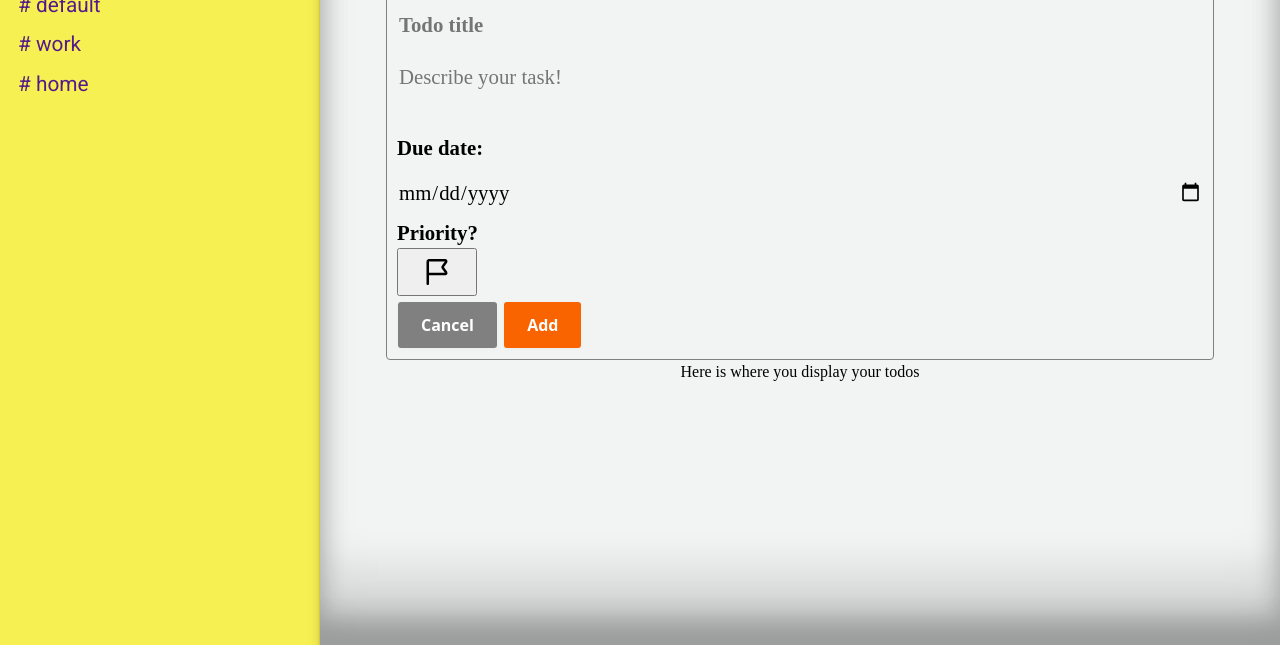
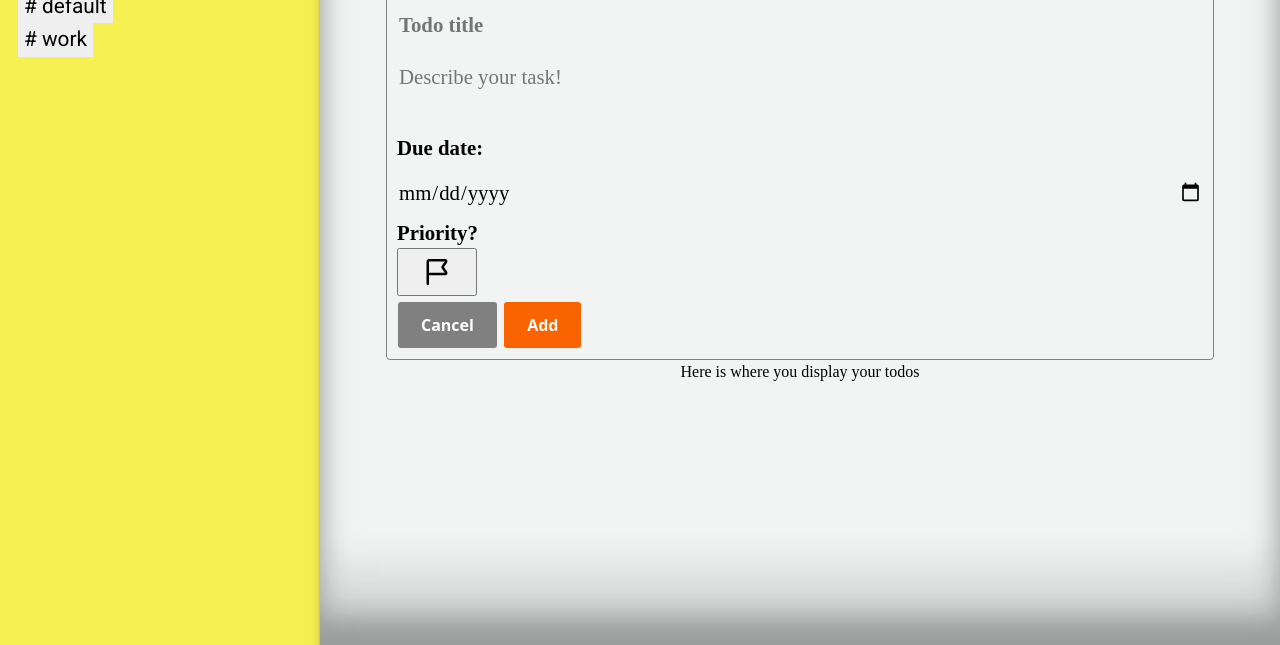
Before and after one commit to MrDomoArigato98/todo, a website built with webpack: page src/template.html in a window 1280 px wide. Shown: the part 155-800 px from the top of the page. Built offline with nearby package versions, Linux system fonts and the light colour scheme; a web font is replaced by a local one.

Commit message:
Populates project from list of project objects

```diff
--- /dev/null
+++ b/projects.js
@@ -0,0 +1,16 @@
+class Project {
+    constructor(name) {
+        this.name = name;
+        this.todos = [];
+
+    }
+    addTodo(todo) {
+        this.todos.push(todo)
+    }
+
+    deleteTodo(todo) {
+        this.todos.splice(this.todos.indexOf(todo), 1)
+    }
+}
+
+export { Project }
--- a/src/displayInput.js
+++ b/src/displayInput.js
@@ -1,3 +1,5 @@
+import { Todo } from "../todo";
+
 const addTodo = (function () {
     const addTodoDiv = document.getElementById("add-todo");
     const todoButtons = addTodoDiv.querySelectorAll("button")
@@ -8,6 +10,7 @@ const addTodo = (function () {
         const description = document.getElementById("description").value;
         const dueDate = document.getElementById("due-date").value;
         const prioButton = document.getElementById("priority-btn");
+
         let priority;
         if (isPriority(prioButton)) {
             priority = "Priority!"
@@ -15,6 +18,7 @@ const addTodo = (function () {
             priority = 'Not that important'
         }
         console.log(title, description, dueDate, priority)
+        createTodo(title, description, dueDate, priority)
     }
 
     const resetInput = () => {
@@ -31,6 +35,10 @@ const addTodo = (function () {
         }
     }
 
+    const createTodo = (title, description, dueDate, priority) => {
+        const todo = new Todo(title, description, dueDate, priority)
+        console.log(todo)
+    }
     todoButtons.forEach(button => {
         button.addEventListener("click", function () {
             if (button.id == 'priority-btn') {
--- a/src/index.js
+++ b/src/index.js
@@ -2,69 +2,46 @@ import "./reset.css";
 import "./style.css";
 import gitImg from "./assets/git.png"
 import { format } from "date-fns"
+import { Todo } from "../todo";
 import { addTodo } from "./displayInput";
+import { Project } from "../projects";
 
 const date = new Date();
 const stPattysDay = new Date('2020/03/17');
 
-class Todo {
-    constructor(title, description, dueDate, priority) {
-        this.title = title;
-        this.description = description;
-        this.dueDate = dueDate;
-        this.priority = priority;
+const displayNavigation = (function (){
+    const defaultProject = new Project("default");
+    const workProject = new Project("work");
+
+    const projectsListElement = document.getElementById("projects-list");
+
+    console.log(projectsListElement);
+
+    const projectsList = [] // This will contain the list of Project objects. Each Project object has a list of todo objects inside of it
+    projectsList.push(defaultProject)
+    projectsList.push(workProject)
+
+    const displayProjects = (projectsList) => {
+        projectsList.forEach(project => {
+            const listItem = document.createElement("li")
+            const link = document.createElement("button")
+
+            listItem.setAttribute("id", project.name)
+            link.textContent = "# "+ project.name;
+            listItem.appendChild(link)
+
+            projectsListElement.appendChild(listItem)
+        })
     }
 
-    editTitle(title) {
-        todoLogger(this.title, title)
-        this.title = title;
-    }
-
-    editDescription(description) {
-        todoLogger(this.description, description)
-        this.description = description;
-    }
-
-    editDueDate(dueDate) {
-        todoLogger(this.dueDate, dueDate)
-        this.dueDate = dueDate;
-    }
-
-    editPriority(priority) {
-        todoLogger(this.priority, priority)
-        this.priority = priority;
-    }
-}
-
-function todoLogger(old, _new) {
-    console.log("Old value: " + old + ", set to new value: " + _new)
-
-}
-
-class Project {
-    constructor(name) {
-        this.name = name;
-        this.todos = [];
-
-    }
-    addTodo(todo) {
-        this.todos.push(todo)
-    }
-
-    deleteTodo(todo) {
-        this.todos.splice(this.todos.indexOf(todo), 1)
-    }
-}
-
-class Display {
-    showProject(){
+    const createLi = (id) => {
 
     }
 
+    displayProjects(projectsList)
+})();
 
-}
 
-addTodo.getInput();
 // createTodo.resetInput();
 
 // const todo1 = new Todo("todo1", "Nothing here", "00.00.00", "1", "default")
--- a/src/style.css
+++ b/src/style.css
@@ -53,8 +53,13 @@ ul {
     justify-content: center;
 }
 
-#projects-list a {
+#projects-list button {
     display: inline-block;
+    border: none;
+    /* background-color: rgba(0, 0, 0, 0); */
+    cursor: pointer;
+
+
 }
 
 #projects-list {
@@ -101,7 +106,6 @@ ul {
 }
 
 #title{
-
     font-weight: bold;
 }
 #priority-btn{
--- a/src/template.html
+++ b/src/template.html
@@ -51,11 +51,8 @@
                         </g>
                     </svg>
                 </a>
-                <li id="projects-list">
-                    <ul id="default"><a href=""># default</a> </ul>
-                    <ul id="work"><a href=""># work</a></ul>
-                    <ul id="home"><a href=""># home</a></ul>
-                </li>
+                <ul id="projects-list">
+                </ul>
             </div>
         </div>
 
--- /dev/null
+++ b/todo.js
@@ -0,0 +1,35 @@
+class Todo {
+    constructor(title, description, dueDate, priority) {
+        this.title = title;
+        this.description = description;
+        this.dueDate = dueDate;
+        this.priority = priority;
+    }
+
+    editTitle(title) {
+        todoLogger(this.title, title)
+        this.title = title;
+    }
+
+    editDescription(description) {
+        todoLogger(this.description, description)
+        this.description = description;
+    }
+
+    editDueDate(dueDate) {
+        todoLogger(this.dueDate, dueDate)
+        this.dueDate = dueDate;
+    }
+
+    editPriority(priority) {
+        todoLogger(this.priority, priority)
+        this.priority = priority;
+    }
+}
+
+function todoLogger(old, _new) {
+    console.log("Old value: " + old + ", set to new value: " + _new)
+
+}
+
+export { Todo }
```
